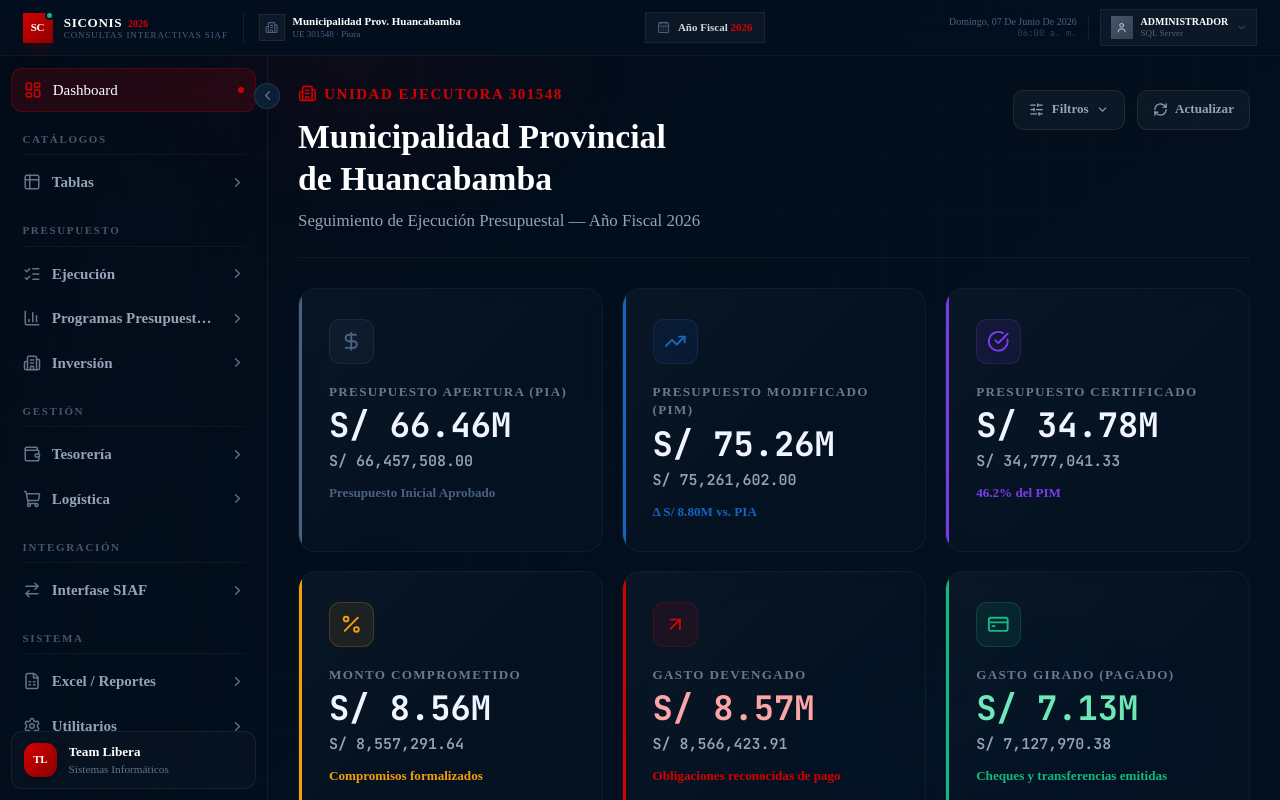
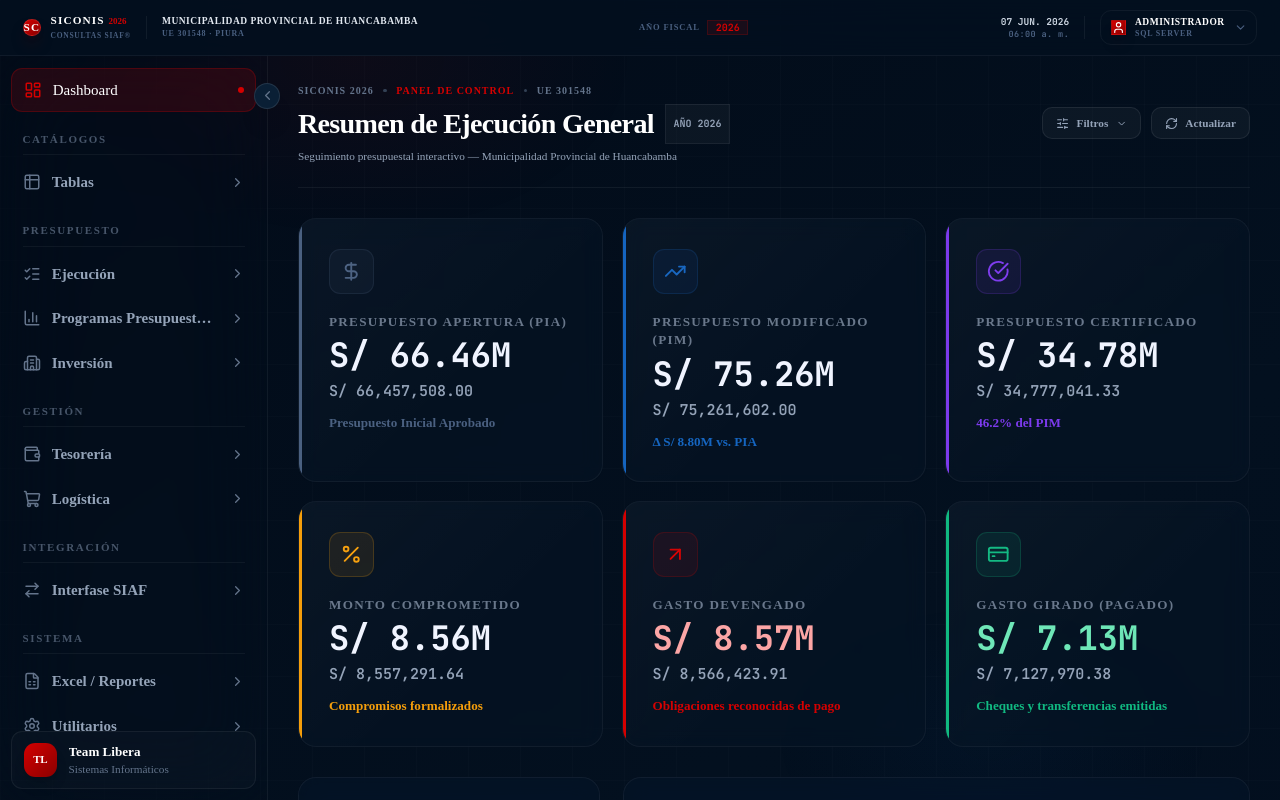
Before and after one commit to DraxLuis/SWSiconis2026-Web, a Next.js app: page / in a window 1280 px wide. Shown: the top 800 px of the page. Built offline with nearby package versions, Linux system fonts and the light colour scheme.

Commit message:
design: complete aesthetic overhaul of topbar navigation and page headers for alignment and proportion

```diff
--- a/src/app/page.tsx
+++ b/src/app/page.tsx
@@ -10,7 +10,6 @@ import {
   CreditCard,
   RefreshCw,
   SlidersHorizontal,
-  Building2,
   ChevronDown,
   Activity,
   TrendingDown,
@@ -181,37 +180,47 @@ export default function DashboardPage() {
     <div className="space-y-8">
 
       {/* ── HEADER ──────────────────────────────────── */}
-      <div className="flex flex-col md:flex-row md:items-start justify-between gap-4 pb-6 border-b border-white/[0.05]">
-        <div>
-          <div className="flex items-center gap-2 mb-3">
-            <Building2 className="h-5 w-5 text-[#D40000]" />
-            <span className="text-base font-bold uppercase tracking-widest text-[#D40000]">
-              Unidad Ejecutora 301548
+      <div className="flex flex-col md:flex-row md:items-center justify-between gap-4 pb-6 border-b border-white/[0.06] relative">
+        <div className="space-y-1.5">
+          {/* Breadcrumb / Tag */}
+          <div className="flex items-center gap-2.5 text-[10px] font-bold tracking-widest text-slate-500 uppercase">
+            <span>SICONIS 2026</span>
+            <span className="h-1 w-1 rounded-full bg-slate-700" />
+            <span className="text-[#D40000] font-black">PANEL DE CONTROL</span>
+            <span className="h-1 w-1 rounded-full bg-slate-700" />
+            <span>UE 301548</span>
+          </div>
+
+          {/* Main Title */}
+          <h1 className="text-2xl md:text-3xl font-black text-white tracking-tight flex items-center gap-3">
+            Resumen de Ejecución General
+            <span className="text-[10px] font-bold px-2 py-0.5 rounded-md bg-white/[0.04] border border-white/[0.06] text-slate-400 font-mono tracking-normal">
+              AÑO 2026
             </span>
-          </div>
-          <h1 className="text-4xl font-black text-white leading-tight">
-            Municipalidad Provincial<br className="hidden sm:block" /> de Huancabamba
           </h1>
-          <p className="text-lg text-slate-400 mt-2 font-medium">
-            Seguimiento de Ejecución Presupuestal — Año Fiscal 2026
+
+          {/* Subtitle */}
+          <p className="text-xs text-slate-400 font-medium">
+            Seguimiento presupuestal interactivo — Municipalidad Provincial de Huancabamba
           </p>
         </div>
 
-        <div className="flex items-center gap-3 flex-shrink-0 mt-2">
+        {/* Buttons / Actions */}
+        <div className="flex items-center gap-2.5 flex-shrink-0">
           <button
             onClick={() => setFilterOpen(!filterOpen)}
-            className={cn('btn-secondary !text-sm !px-4 !py-2.5',
+            className={cn('btn-secondary !text-xs !px-3.5 !py-2 flex items-center gap-1.5',
               filterOpen && 'border-[#D40000]/40 text-white bg-white/[0.06]')}
           >
-            <SlidersHorizontal className="h-4 w-4" />
+            <SlidersHorizontal className="h-3.5 w-3.5" />
             Filtros
-            <ChevronDown className={cn('h-3.5 w-3.5 transition-transform', filterOpen && 'rotate-180')} />
+            <ChevronDown className={cn('h-3 w-3 transition-transform', filterOpen && 'rotate-180')} />
           </button>
           <button
             onClick={fetchData}
-            className="btn-secondary !text-sm !px-4 !py-2.5"
+            className="btn-secondary !text-xs !px-3.5 !py-2 flex items-center gap-1.5"
           >
-            <RefreshCw className={cn('h-4 w-4', loading && 'animate-spin-smooth')} />
+            <RefreshCw className={cn('h-3.5 w-3.5', loading && 'animate-spin-smooth')} />
             Actualizar
           </button>
         </div>
--- a/src/components/topbar.tsx
+++ b/src/components/topbar.tsx
@@ -1,17 +1,15 @@
 'use client';
 
 import { useState, useEffect } from 'react';
-import { Building2, CalendarDays, User, ChevronDown, LogOut } from 'lucide-react';
+import { User, ChevronDown, LogOut } from 'lucide-react';
 import { useRouter } from 'next/navigation';
 
 export function Topbar() {
   const router = useRouter();
   const [dropdownOpen, setDropdownOpen] = useState(false);
-  // null = no renderizado aún (evita mismatch servidor/cliente)
   const [now, setNow] = useState<Date | null>(null);
 
   useEffect(() => {
-    // Solo corre en el cliente
     setNow(new Date());
     const timer = setInterval(() => setNow(new Date()), 1000);
     return () => clearInterval(timer);
@@ -19,7 +17,7 @@ export function Topbar() {
 
   const fecha = now
     ? now.toLocaleDateString('es-PE', {
-        weekday: 'long', day: '2-digit', month: 'long', year: 'numeric',
+        day: '2-digit', month: 'short', year: 'numeric',
       })
     : '';
 
@@ -28,95 +26,86 @@ export function Topbar() {
     : '';
 
   return (
-    <header className="topbar">
-      {/* Left — Brand */}
-      <div className="flex items-center gap-3">
-        {/* Logo mark */}
-        <div className="relative flex-shrink-0">
-          <div className="h-8 w-8 rounded-lg bg-gradient-to-br from-[#D40000] to-[#8B0000] flex items-center justify-center shadow-lg shadow-red-950/50">
-            <span className="text-[11px] font-black text-white tracking-tight">SC</span>
+    <header className="topbar px-6">
+      {/* Left — Brand & Entity (Merged & Simplified) */}
+      <div className="flex items-center gap-4">
+        {/* SICONIS Logo */}
+        <div className="flex items-center gap-2.5">
+          <div className="h-8.5 w-8.5 rounded-xl bg-gradient-to-br from-[#D40000] to-[#8B0000] flex items-center justify-center shadow-lg shadow-red-950/40 border border-white/10">
+            <span className="text-xs font-black text-white tracking-widest">SC</span>
           </div>
-          <span className="absolute -top-0.5 -right-0.5 h-2.5 w-2.5 rounded-full bg-emerald-500 border-2 border-[#03101F]" />
-        </div>
-
-        {/* Brand name */}
           <div>
-          <div className="flex items-baseline gap-1.5">
-            <h1 className="text-sm font-black tracking-wider text-white leading-none">
+            <div className="flex items-baseline gap-1 leading-none">
+              <h1 className="text-xs font-black tracking-widest text-white">
                 SICONIS
               </h1>
-            <span className="text-[10px] font-bold text-[#D40000] leading-none">2026</span>
+              <span className="text-[9px] font-bold text-[#D40000]">2026</span>
             </div>
-          <p className="text-[9px] text-[#4A6080] font-medium tracking-widest uppercase mt-0.5 leading-none">
-            Consultas Interactivas SIAF
+            <p className="text-[7.5px] text-[#4A6080] font-bold tracking-widest uppercase mt-0.5">
+              Consultas SIAF®
             </p>
+          </div>
         </div>
 
         {/* Divider */}
-        <div className="h-8 w-px bg-white/[0.07] mx-1" />
+        <div className="h-6 w-px bg-white/[0.06] hidden lg:block" />
 
-        {/* Entity info */}
-        <div className="hidden sm:flex items-center gap-2">
-          <div className="h-7 w-7 rounded-lg bg-white/[0.04] border border-white/[0.07] flex items-center justify-center flex-shrink-0">
-            <Building2 className="h-3.5 w-3.5 text-[#4A6080]" />
-          </div>
-          <div>
-            <p className="text-[11px] font-semibold text-white leading-tight">
-              Municipalidad Prov. Huancabamba
-            </p>
-            <p className="text-[9px] text-[#4A6080] leading-tight">
-              UE 301548 · Piura
-            </p>
-          </div>
+        {/* Entity details (Text-only, no border box) */}
+        <div className="hidden lg:flex flex-col justify-center">
+          <span className="text-[9.5px] font-extrabold tracking-wider text-slate-200 uppercase leading-none">
+            MUNICIPALIDAD PROVINCIAL DE HUANCABAMBA
+          </span>
+          <span className="text-[8px] text-[#4A6080] font-bold tracking-widest uppercase leading-none mt-1">
+            UE 301548 · PIURA
+          </span>
         </div>
       </div>
 
-      {/* Center — Period badge */}
-      <div className="hidden md:flex items-center gap-2 px-3 py-1.5 rounded-lg bg-white/[0.04] border border-white/[0.06]">
-        <CalendarDays className="h-3.5 w-3.5 text-[#4A6080]" />
-        <span className="text-[11px] font-semibold text-slate-300">
-          Año Fiscal <span className="text-[#D40000] font-black">2026</span>
+      {/* Center — Period badge (Simplified) */}
+      <div className="hidden md:flex items-center gap-2">
+        <span className="text-[8.5px] font-extrabold tracking-widest text-[#4A6080] uppercase">
+          AÑO FISCAL
+        </span>
+        <span className="text-[10px] font-black px-2 py-0.5 rounded-md bg-[#D40000]/10 border border-[#D40000]/20 text-[#D40000] font-mono leading-none">
+          2026
         </span>
       </div>
 
       {/* Right — User & Date */}
-      <div className="flex items-center gap-3">
-        {/* Date — solo se muestra cuando now está disponible (cliente) */}
-        <div className="hidden lg:block text-right min-w-[120px]">
+      <div className="flex items-center gap-4">
+        {/* Compact Date/Time */}
         {now && (
-            <>
-              <p className="text-[10px] text-[#4A6080] font-medium capitalize leading-tight">
+          <div className="hidden sm:flex flex-col text-right min-w-[100px]">
+            <p className="text-[9.5px] font-bold text-slate-300 leading-none uppercase font-mono">
               {fecha}
             </p>
-              <p className="text-[9px] text-[#2A3A50] font-medium leading-tight tabular-nums">
+            <p className="text-[8.5px] text-[#4A6080] font-bold tracking-wider leading-none mt-1 font-mono">
               {hora}
             </p>
-            </>
+          </div>
         )}
-        </div>
 
         {/* Divider */}
-        <div className="h-6 w-px bg-white/[0.07]" />
+        <div className="h-6 w-px bg-white/[0.06] hidden sm:block" />
 
-        {/* User chip */}
+        {/* User dropdown chip */}
         <div className="relative">
           <button
             onClick={() => setDropdownOpen(!dropdownOpen)}
-            className="flex items-center gap-2 px-2.5 py-1.5 rounded-lg bg-white/[0.04] border border-white/[0.06] hover:bg-white/[0.07] hover:border-white/10 transition-all duration-200 group"
+            className="flex items-center gap-2.5 px-2.5 py-1.5 rounded-xl border border-white/[0.05] hover:border-white/[0.1] hover:bg-white/[0.03] transition-all duration-200 group focus:outline-none"
           >
-            <div className="h-6 w-6 rounded-md bg-gradient-to-br from-slate-600 to-slate-700 flex items-center justify-center flex-shrink-0">
-              <User className="h-3 w-3 text-slate-300" />
+            <div className="h-6.5 w-6.5 rounded-lg bg-gradient-to-br from-[#D40000] to-[#8B0000] flex items-center justify-center flex-shrink-0 shadow-lg shadow-red-950/20 border border-white/5">
+              <User className="h-3.5 w-3.5 text-white" />
             </div>
-            <div className="hidden sm:block text-left">
-              <p className="text-[10px] font-semibold text-white leading-tight">ADMINISTRADOR</p>
-              <p className="text-[9px] text-[#4A6080] leading-tight">SQL Server</p>
+            <div className="hidden md:block text-left">
+              <p className="text-[9.5px] font-black text-white leading-tight tracking-wider">ADMINISTRADOR</p>
+              <p className="text-[8px] text-[#4A6080] font-bold tracking-widest uppercase leading-none mt-0.5">SQL Server</p>
             </div>
-            <ChevronDown className="h-3 w-3 text-[#4A6080] group-hover:text-slate-300 transition-colors hidden sm:block" />
+            <ChevronDown className="h-3.5 w-3.5 text-[#4A6080] group-hover:text-slate-300 transition-colors hidden md:block" />
           </button>
 
           {dropdownOpen && (
             <>
-              {/* Overlay invisible para cerrar el menú al hacer click afuera */}
               <div
                 className="fixed inset-0 z-40 cursor-default"
                 onClick={() => setDropdownOpen(false)}
@@ -124,8 +113,8 @@ export function Topbar() {
 
               <div className="absolute right-0 mt-2 w-48 rounded-xl bg-[#061526] border border-white/[0.08] shadow-2xl z-50 py-1.5 animate-scale-in">
                 <div className="px-3 py-2 border-b border-white/[0.06]">
-                  <p className="text-[10px] font-bold text-slate-400">SESIÓN ACTIVA</p>
-                  <p className="text-xs font-semibold text-white mt-0.5">Administrador</p>
+                  <p className="text-[9px] font-bold text-slate-500 uppercase tracking-widest">SESIÓN ACTIVA</p>
+                  <p className="text-[11px] font-semibold text-white mt-0.5">Administrador</p>
                 </div>
                 <button
                   onClick={() => {
@@ -133,7 +122,7 @@ export function Topbar() {
                     router.push('/login');
                     router.refresh();
                   }}
-                  className="w-full text-left px-3 py-2 text-xs font-medium text-red-400 hover:bg-red-500/10 hover:text-red-300 transition-all duration-150 flex items-center gap-2"
+                  className="w-full text-left px-3 py-2 text-[11px] font-bold text-red-400 hover:bg-red-500/10 hover:text-red-300 transition-all duration-150 flex items-center gap-2"
                 >
                   <LogOut className="h-3.5 w-3.5" />
                   Cerrar Sesión
```
Lines whose indentation alone changed are shown as unchanged.
